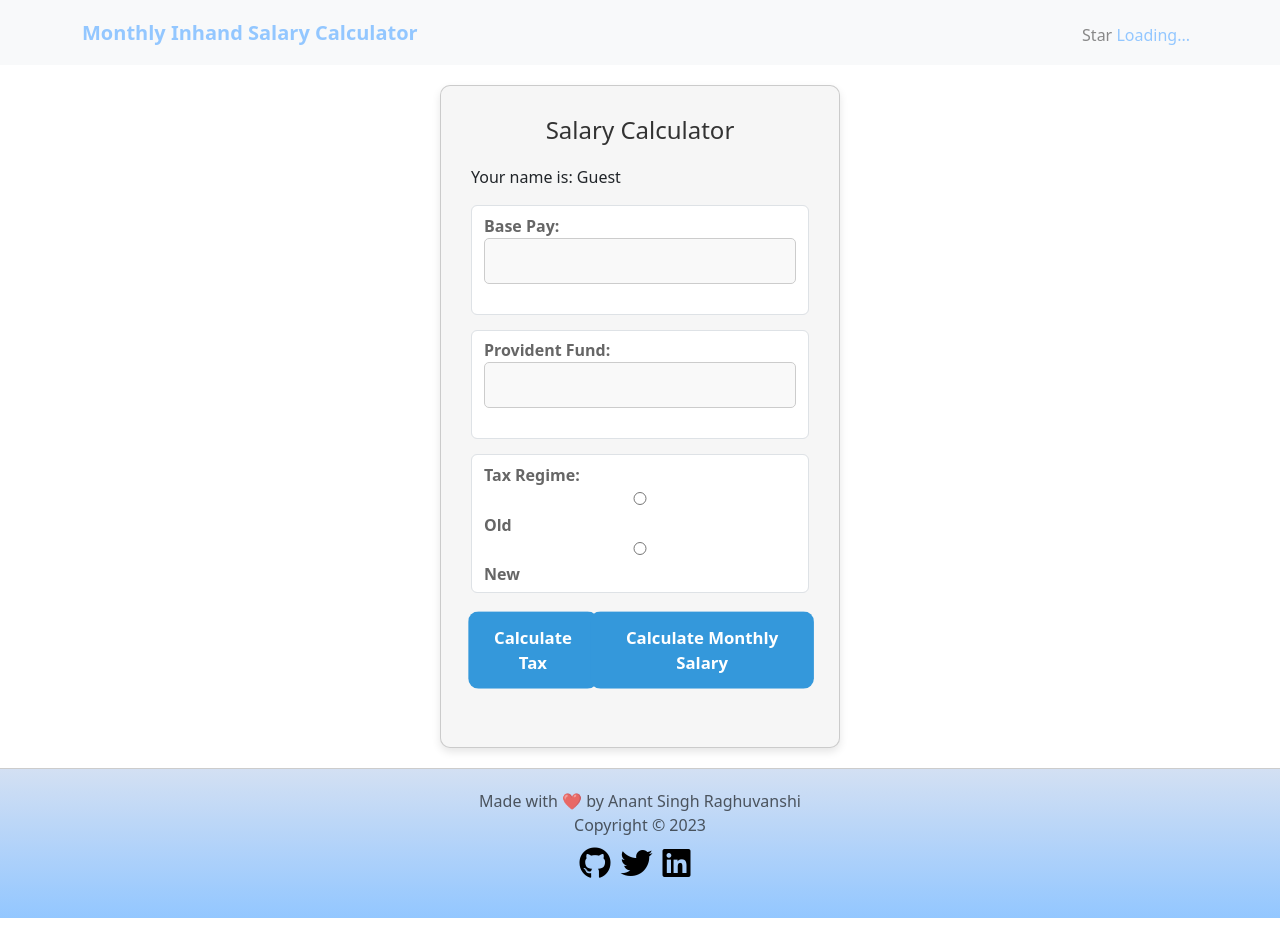
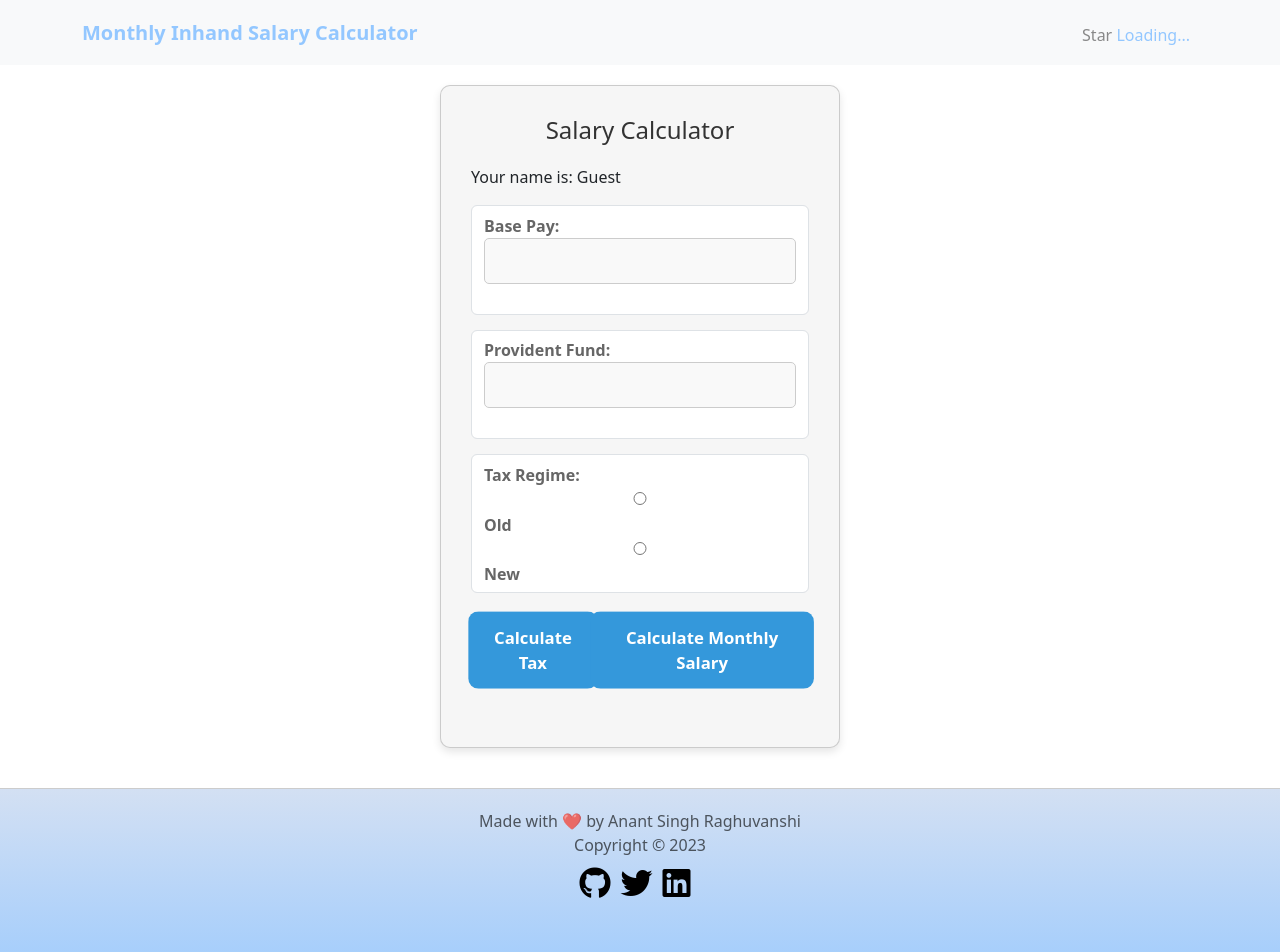
Before and after one commit to anantraghuvanshi/monthly-inhand-salary-calculator, an Angular app: page /salary-calculator in a window 1280 px wide. Shown: the top 952 px of the page. Built offline with nearby package versions, Linux system fonts and the light colour scheme; no server answers.

Commit message:
footer fixed

```diff
--- a/src/app/footer/footer.component.css
+++ b/src/app/footer/footer.component.css
@@ -1,14 +1,16 @@
 .footer {
+  flex-shrink: 0;
+  flex-grow: 1;
   background-color: #ffffff;
   padding: 20px;
   border-top: 1px solid #ccc;
   text-align: center;
-    margin: 20px auto;
+  margin:20px 0 auto;
   background-image: linear-gradient(to bottom, #d3e0f3, #b3d3f9, #93c7ff);
   animation: wave 3s ease-in-out infinite;
   position: relative;
   bottom: 0;
-    max-height: 150px;
+  height: 240px;
 }
 
   @keyframes wave {
--- a/src/styles.css
+++ b/src/styles.css
@@ -1 +1,16 @@
-/* You can add global styles to this file, and also import other style files */
+html, body {
+    height: 100%;
+  }
+
+  body {
+    margin: 0;
+    padding: 0;
+    display: flex;
+    flex-direction: column;
+  }
+
+  app-root {
+    min-height: 100%;
+    display: flex;
+    flex-direction: column;
+  }
```
Lines whose indentation alone changed are shown as unchanged.
